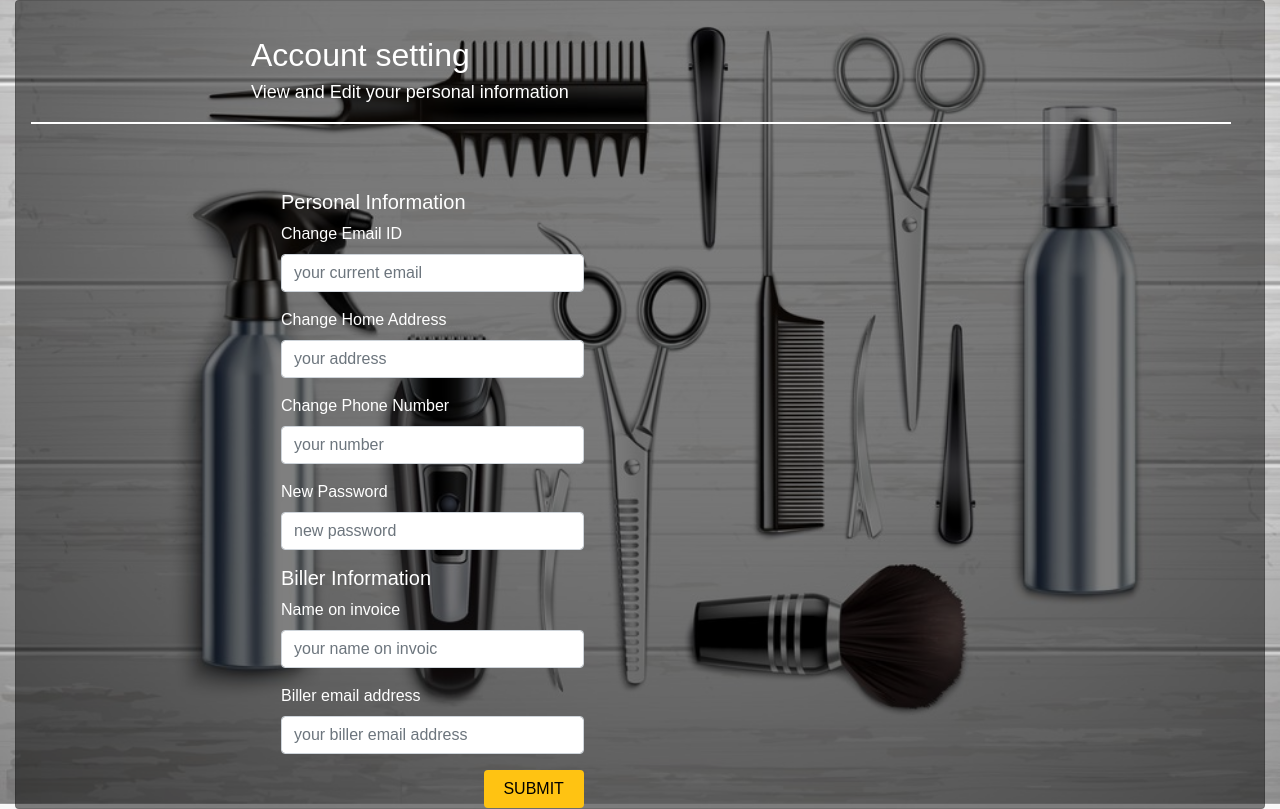
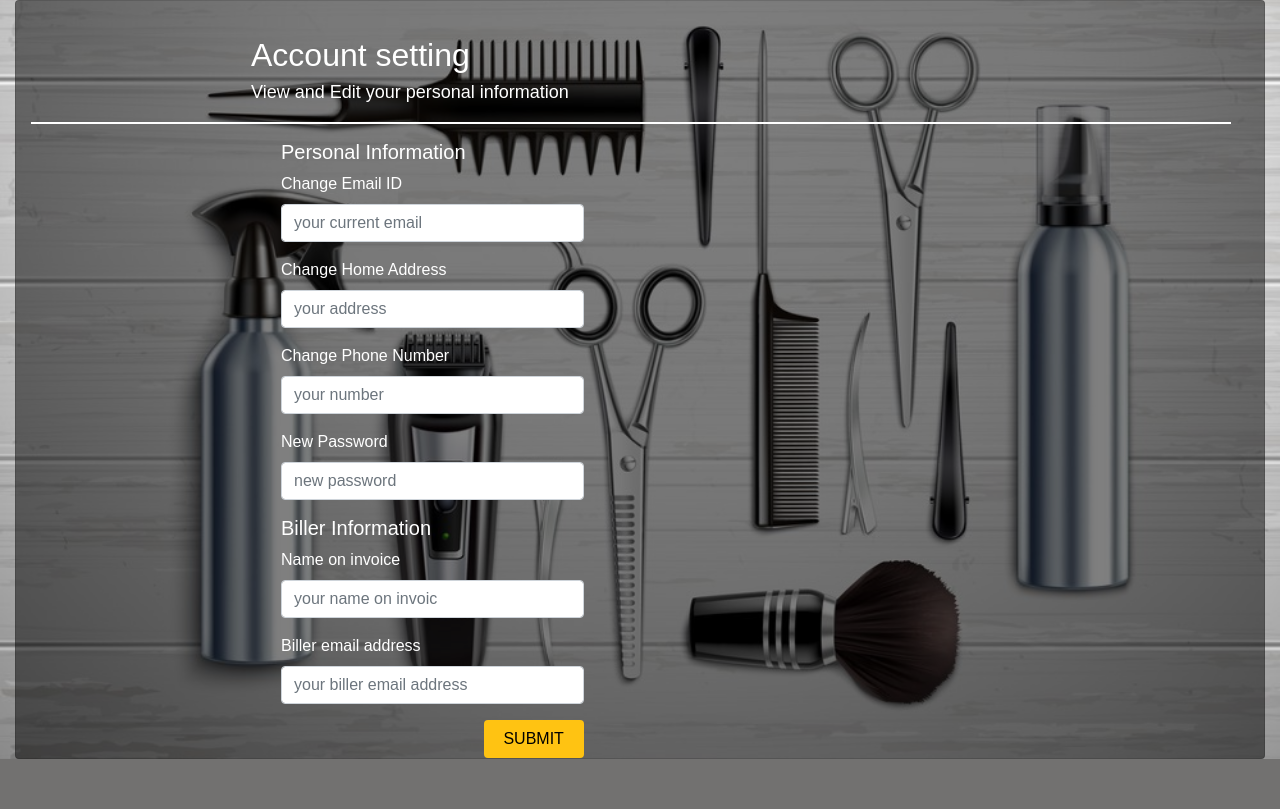
Before and after one commit to a357755680/T13_02_Agile_Website, a PHP site: page /UserProfile.html in a window 1280 px wide. Shown: the part 76-885 px from the top of the page. After the commit the page ends 835 px from the top, so only its background shows below. Run offline with PHP 8.4, Linux system fonts and the light colour scheme; some web fonts are replaced.

Commit message:
Update Userprofile.css

```diff
--- a/web/css/Userprofile.css
+++ b/web/css/Userprofile.css
@@ -22,6 +22,7 @@ a:hover {
 
 }
 .card {
+    height: auto;
     margin-top: auto;
     margin-bottom: auto;
     background-color: rgba(0,0,0,0.5) !important;
@@ -76,7 +77,6 @@ a:hover {
 
 .form-account{
   margin-left: 250px;
-  margin-top: 50px;
 }
 .account-setting{
   margin-left: 250px;
```
